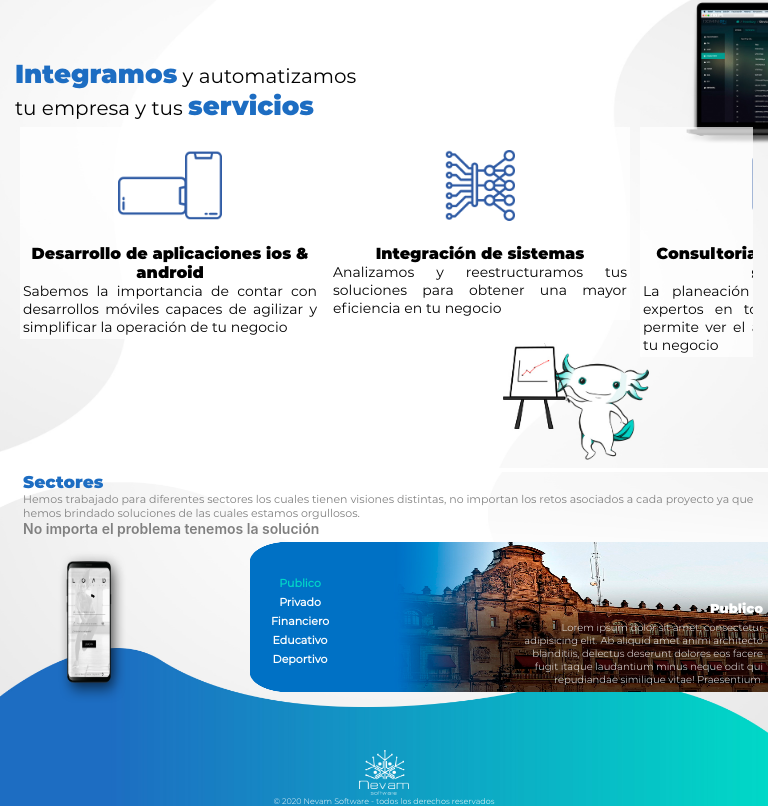
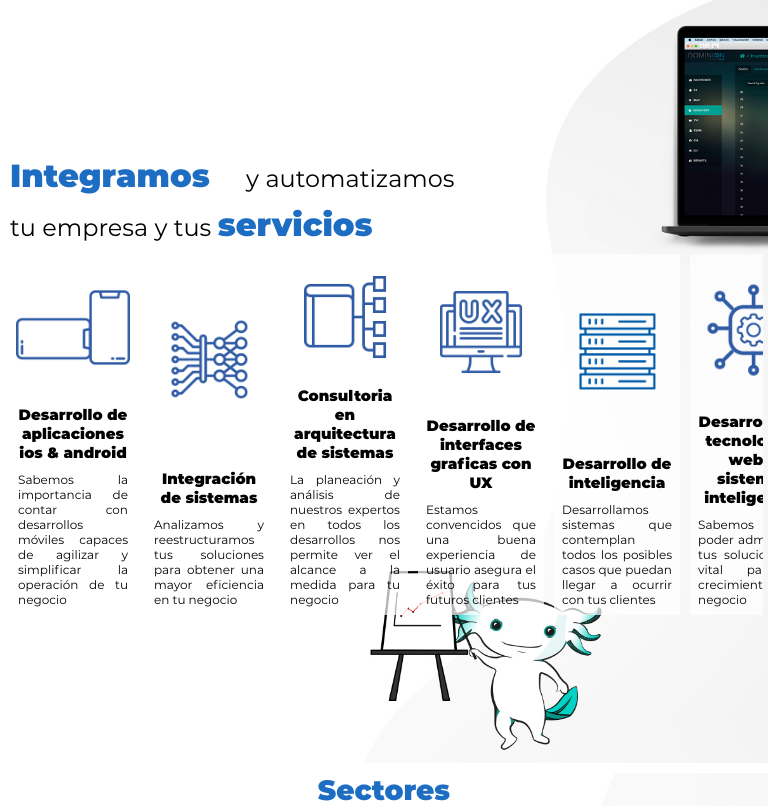
Before and after one commit to DiegoCruz24/nevam, a React (Create React App) app: page / in a window 768 px wide. Shown: the part 2433-3239 px from the top of the page. Built offline with nearby package versions, Linux system fonts and the light colour scheme.

Commit message:
cambios responsivos

```diff
--- a/src/Components/Sectors/Sectors.js
+++ b/src/Components/Sectors/Sectors.js
@@ -31,7 +31,7 @@ export default class Sectors extends React.Component{
                         <p className="sectors-block-info-text">Hemos trabajado para diferentes sectores los cuales tienen visiones distintas, no importan los retos asociados a cada proyecto ya que hemos brindado soluciones de las cuales estamos orgullosos.</p>
                         <p className={"foot-page"}>No importa el problema tenemos la solución</p>
                     </div>
-                    <div className="phone-image">
+                    <div className="phone-image big-screen">
                         <img
                             src={
                                 this.state.actualSector === 'publico' ? Phone1 :
@@ -102,6 +102,18 @@ export default class Sectors extends React.Component{
                             </div>
                         </div>
                     </div>
+                    <div className="small-screen">
+                        <img
+                            src={
+                                this.state.actualSector === 'publico' ? Phone1 :
+                                    this.state.actualSector === 'privado' ? Phone2 :
+                                        this.state.actualSector === 'financiero' ? Phone3 :
+                                            this.state.actualSector === 'educativo' ? Phone4 :
+                                                this.state.actualSector === 'deportivo' ? Phone2 : Phone1
+                            }
+                            alt=""
+                        />
+                    </div>
                 </div>
                 <div className={"container-sector-footer"}>
                     <Footer/>
--- a/src/Styles/Sectors/SectorsStyles.css
+++ b/src/Styles/Sectors/SectorsStyles.css
@@ -17,6 +17,9 @@
 .container-sectors-block-info{
     width: 80%;
     float: right;
+}
+.small-screen{
+    display: none;
 }
 .sectors-block-info-title{
     font-size: 30px;
@@ -101,8 +104,75 @@
     color: gray;
     font-weight: 600;
 }
-@media only screen and (min-width: 0px) and (max-width: 1349px){
+@media only screen and (min-width: 0px) and (max-width: 900px){
     .container-sectors{
+        background-image: url('../../Assets/Images/Sectors/Fondo4.jpg');
+        background-size: cover;
+        background-position: center;
+        background-repeat: no-repeat;
+        height: 100vh;
+    }
+    .container-sectors > img{
+        display: none;
+    }
+    .container-sectors-block{
+        width: 100%;
+        position: static;
+    }
+    .big-screen{
+        display: none;
+    }
+    .container-sectors-block-info{
+        float: none;
+        width: 90%;
+        margin: auto;
+    }
+    .sectors-block-info-title{
+        font-size: 3.5vh;
+        text-align: center;
+    }
+    .sectors-block-info-text{
+        font-size: 1.5vh;
+        text-align: justify;
+        margin: 0;
+    }
+    .container-sectors-block-images{
+        position: static;
+        width: 100%;
+        height: auto;
+        display: flex;
+        flex-direction: column;
+        justify-content: flex-start;
+    }
+    .small-screen{
+        display: block;
+    }
+    .sectors-block-images-wrapper-display{
+        width: 90%;
+        margin: 10px auto;
+    }
+    .sectors-block-images-wrapper-menu{
+        margin-left: 5%;
+    }
+    .sectors-block-images-wrapper-menu li{
+        font-size: 1.5vh;
+        margin: 5px;
+    }
+    .sectors-block-images-wrapper-display-data{
+        width: calc(100% - 130px);
+        right: 10px;
+        bottom: 15px;
+    }
+    .sectors-wrapper-display-data-title{
+        font-size: 2vh !important;
+    }
+    .sectors-wrapper-display-data-text{
+        font-size: 1.2vh !important;
+    }
+
+}
+@media only screen and (min-width: 0px) and (max-width: 900px){
+    /*.container-sectors{
         box-sizing: border-box;
     }
     .container-sectors img{
@@ -119,16 +189,16 @@
         width: 100%;
         float: none;
         box-sizing: border-box;
-    }
+    }*/
     .sectors-block-info-title{
-        text-align: left;
+        /*text-align: left;
         font-size: 12px;
-        margin: 0 0 0 3%;
+        margin: 0 0 0 3%;*/
     }
     .sectors-block-info-text{
-        font-size: 8px;
+        /*font-size: 8px;
         text-align: left;
-        margin: 0 0 0 3%;
+        margin: 0 0 0 3%;*/
     }
     .foot-page{
         font-size: 11px;
@@ -145,9 +215,9 @@
         height: 130px;
     }
     .container-sectors-block-images{
-        right: 0;
+        /*right: 0;
         width: calc(100% - 80px);
-        top: 70px;
+        top: 70px;*/
     }
     .sectors-block-images-wrapper{
         height: auto;
@@ -156,8 +226,8 @@
         width: 100px;
     }
     .sectors-block-images-wrapper-menu li{
-        font-size: 8px;
-        margin-top: 5px;
+        /*font-size: 8px;
+        margin-top: 5px;*/
     }
     .sectors-block-images-wrapper-display img{
         width: 100%;
@@ -165,19 +235,19 @@
         height: 150px;
     }
     .sectors-block-images-wrapper-display-data{
-        width: 140px;
+        /*width: 140px;
         right: 5px;
-        bottom: 10px;
+        bottom: 10px;*/
     }
     .sectors-block-images-wrapper-display-data p{
         font-size: 10px;
     }
     .sectors-wrapper-display-data-text{
-        font-size: 7px !important;
+        /*font-size: 7px !important;*/
     }
 }
 @media only screen and (min-width: 380px) and (max-width: 499px){
-    .container-sectors-block-images{
+    /*.container-sectors-block-images{
         right: 0;
         width: calc(100% - 100px);
         top: 70px;
@@ -214,7 +284,7 @@
     }
     .sectors-wrapper-display-data-text{
         font-size: 8px !important;
-    }
+    }*/
 }
 @media only screen and (min-width: 500px) and (max-width: 599px){
     .container-sectors-block-images{
@@ -297,20 +367,36 @@
     }
 }
 @media only screen and (min-width: 700px) and (max-width: 799px){
+    .container-sectors{
+        height: 130vh;
+    }
     .container-sectors-block-images{
-        right: 0;
-        width: calc(100% - 250px);
-        top: 70px;
+        position: static;
+        height: auto;
+    }
+    .sectors-block-images-wrapper{
+        width: 90%;
+        margin: 30px auto -8px auto;
+    }
+    .sectors-block-images-wrapper-display img{
+        width: 100%;
+        max-width: 100%;
+        height: auto;
+    }
+    .sectors-block-images-wrapper-menu{
+        width: 150px;
+    }
+    .sectors-block-images-wrapper-menu li{
+        font-size: 1.5vh !important;
+        margin: 10px !important;
     }
     .sectors-block-info-title{
-        text-align: left;
-        font-size: 17px;
-        margin: 0 0 0 3%;
+        text-align: center;
+        font-size: 3.5vh;
     }
     .sectors-block-info-text{
-        font-size: 11px;
-        text-align: left;
-        margin: 0 0 0 3%;
+        font-size: 2vh;
+        text-align: justify;
     }
     .foot-page{
         font-size: 14px;
@@ -322,18 +408,17 @@
         width: 160px;
         height: 200px;
     }
-    .sectors-block-images-wrapper-menu li{
-        font-size: 11px;
-        margin-top: 5px;
-    }
     .sectors-block-images-wrapper-display-data{
-        width: 240px;
+        width: calc(100% - 230px);
     }
     .sectors-block-images-wrapper-display-data p{
-        font-size: 13px;
+        font-size: 1.4vh !important;
+    }
+    .sectors-wrapper-display-data-title{
+        font-size: 20.5vh;
     }
     .sectors-wrapper-display-data-text{
-        font-size: 10px !important;
+        font-size: 1.3vh !important;
     }
 }
 @media only screen and (min-width: 800px) and (max-width: 899px){
--- a/src/Styles/Solutions/SolutionsStyles.css
+++ b/src/Styles/Solutions/SolutionsStyles.css
@@ -77,8 +77,81 @@
 }
 
 /*responsivo*/
+@media only screen and (min-width: 0px) and (max-width: 900px){
+    .container-solutions{
+        background-image: url('../../Assets/Images/Solutions/Fondo3.jpg');
+        background-position: 95% 0%;
+        background-repeat: no-repeat;
+        background-size: cover;
+        height: 100vh;
+    }
+    .container-solutions > img{
+        display: none;
+    }
+    .container-block{
+        width: 100%;
+        box-sizing: border-box;
+        justify-content: flex-start;
+    }
+    .container-solutions-title{
+        margin: 0;
+        width: 100%;
+        box-sizing: border-box;
+        padding: 50px 5px 5px 5px;
+        display: flex;
+        flex-direction: column;
+        justify-content: center;
+        height: 100%;
+    }
+    .container-solutions-title p{
+        font-size: 3vh;
+        padding: 5px;
+        width: 100%;
+        box-sizing: border-box;
+    }
+    .text-blue-solution{
+        font-size: 4vh;
+        padding-right: 30px;
+    }
+    .container-solutions-info{
+        height: auto;
+        overflow: auto;
+        flex-direction: row;
+        flex-wrap: nowrap;
+        margin: 0 !important;
+        padding-top: 0;
+    }
+    .container-solutions-info-item{
+        flex-direction: column;
+        padding: 3px;
+        box-sizing: border-box;
+        background: rgba(255,255,255,0.7);
+        margin: 5px;
+        width: 33.5vw !important;
+    }
+    .container-solutions-info-item-image{
+        border-radius: 3px;
+        width: 120px;
+        margin: auto;
+        padding: 3px;
+        box-sizing: border-box;
+    }
+    .container-solutions-info-item-data{
+        width: 100%;
+        box-sizing: border-box;
+        margin: 0;
+    }
+    .data-title{
+        font-size: 2vh;
+        text-align: center !important;
+    }
+    .data-text{
+        font-size: 1.5vh;
+        text-align: justify !important;
+    }
+}
 @media only screen and (min-width: 0px) and (max-width: 999px){
-    .container-solutions{
+    /*.container-solutions{
         width: 100%;
         box-sizing: border-box;
     }
@@ -135,10 +208,10 @@
     .data-text{
         font-size: 9px !important;
         text-align: justify !important;
-    }
+    }*/
 }
 @media only screen and (min-width: 450px) and (max-width: 499px){
-    .container-solutions-title p{
+    /*.container-solutions-title p{
         font-size: 15px;
     }
     .text-blue-solution{
@@ -151,10 +224,10 @@
     .data-text{
         font-size: 11px !important;
         text-align: justify !important;
-    }
+    }*/
 }
 @media only screen and (min-width: 500px) and (max-width: 599px){
-    .container-solutions-info-item-image{
+    /*.container-solutions-info-item-image{
         border-radius: 3px;
         width: 90px;
         margin: auto;
@@ -174,10 +247,10 @@
     .data-text{
         font-size: 12px !important;
         text-align: justify !important;
-    }
+    }*/
 }
 @media only screen and (min-width: 600px) and (max-width: 649px){
-    .container-solutions-info{
+    /*.container-solutions-info{
         height: 200px;
     }
     .container-solutions-title{
@@ -206,10 +279,10 @@
     .data-text{
         font-size: 12px !important;
         text-align: justify !important;
-    }
+    }*/
 }
 @media only screen and (min-width: 650px) and (max-width: 749px){
-    .container-solutions-info{
+    /*.container-solutions-info{
         height: 250px;
     }
     .container-solutions-title{
@@ -238,10 +311,10 @@
     .data-text{
         font-size: 14px !important;
         text-align: justify !important;
-    }
+    }*/
 }
 @media only screen and (min-width: 750px) and (max-width: 949px){
-    .container-solutions-info-item{
+    /*.container-solutions-info-item{
         width: 300px;
     }
     .container-solutions-info{
@@ -273,7 +346,7 @@
     .data-text{
         font-size: 14px !important;
         text-align: justify !important;
-    }
+    }*/
 }
 @media only screen and (min-width: 950px) and (max-width: 999px){
     .container-solutions-info-item-image{
```
